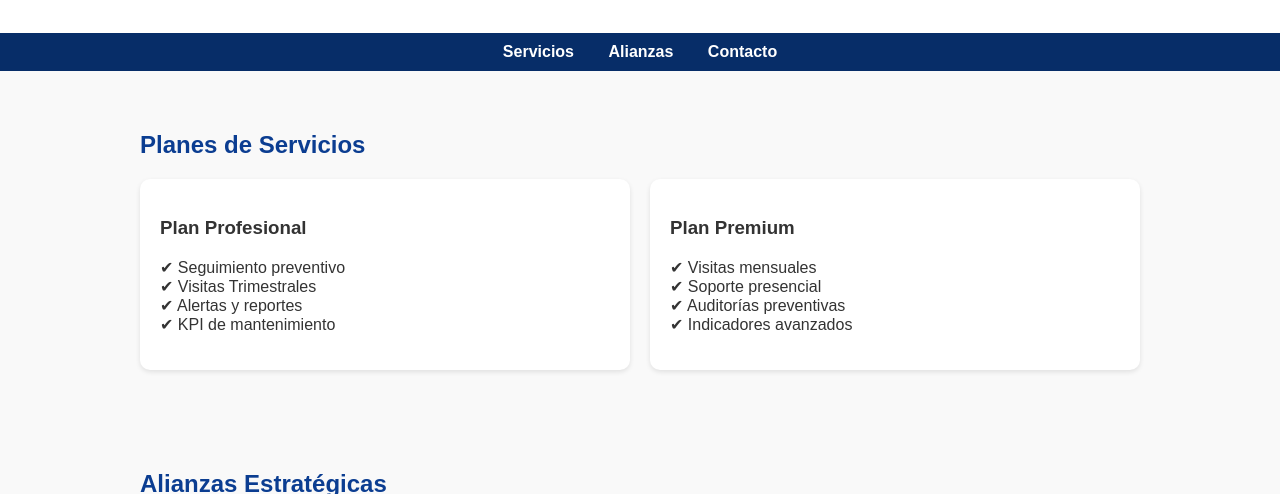
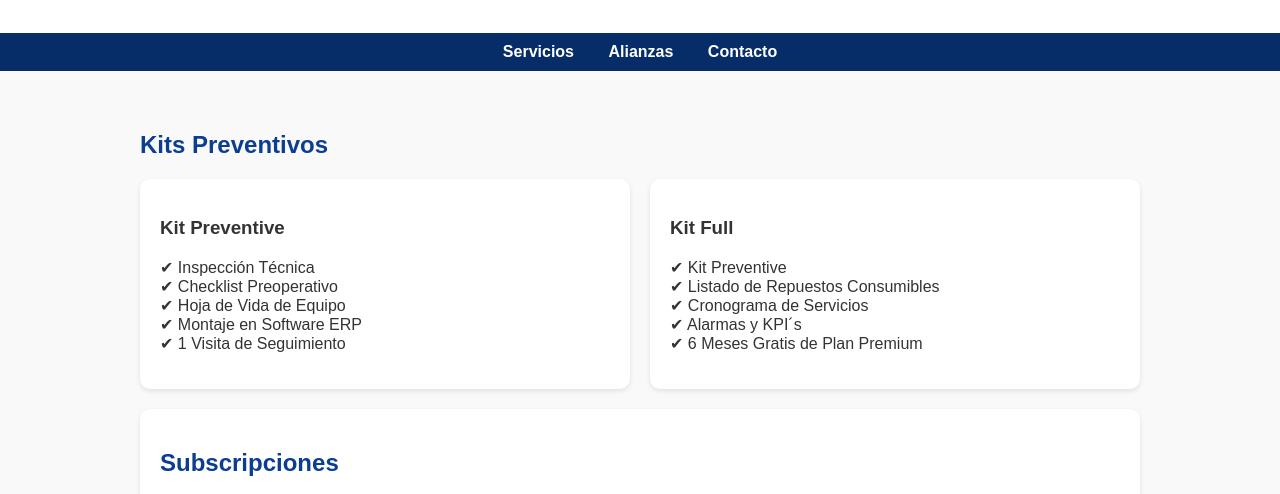
Before and after one commit to consulmaq01/consulmaq-web, a plain HTML site: page index.html in a window 1280 px wide. Shown: the part 455-949 px from the top of the page. Drawn offline with Linux system fonts and the light colour scheme.

Commit message:
hola hoy

```diff
--- a/index.html
+++ b/index.html
@@ -37,7 +37,26 @@
 </nav>
 
 <section id="servicios">
-  <h2>Planes de Servicios</h2>
+  <h2>Kits Preventivos</h2>
+  <div class="services">
+    <div class="card">
+      <h3>Kit Preventive</h3>
+      <p>✔ Inspección Técnica<br>
+	 ✔ Checklist Preoperativo<br>
+         ✔ Hoja de Vida de Equipo<br>
+         ✔ Montaje en Software ERP<br>
+         ✔ 1 Visita de Seguimiento</p>
+    </div>
+    <div class="card">
+      <h3>Kit Full</h3>
+      <p>✔ Kit Preventive<br>
+         ✔ Listado de Repuestos Consumibles<br>
+         ✔ Cronograma de Servicios<br>
+         ✔ Alarmas y KPI´s<br>
+	 ✔ 6 Meses Gratis de Plan Premium</p>
+    </div>
+    <div class="card">
+  <h2>Subscripciones</h2>
   <div class="services">
     <div class="card">
       <h3>Plan Profesional</h3>
```
